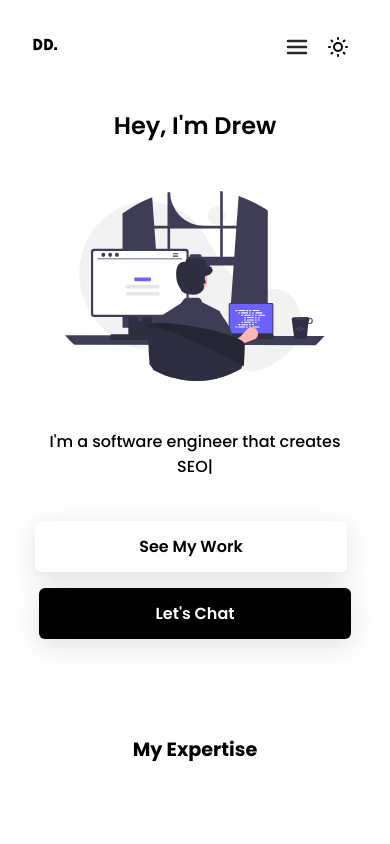
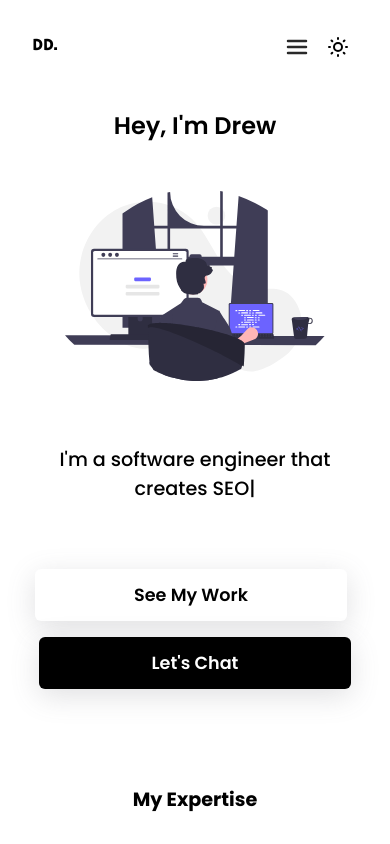
Before and after one commit to drewdoesdevelopment/drew-develops, a SvelteKit app: page / in a window 390 px wide. Shown: the top 844 px of the page. Built offline with nearby package versions, Linux system fonts and the light colour scheme.

Commit message:
Mobile typography/margin tweaks

```diff
--- a/src/elements/CallToAction.svelte
+++ b/src/elements/CallToAction.svelte
@@ -1,6 +1,6 @@
 <div class="cta">
-        <h3>Let's talk about how I can improve your web services</h3>
-        <a href="/connect" class="secondary btn">Setup a Free Consult</a>
+        <h3>Let's explore how I can improve your web services</h3>
+        <a href="/connect" class="secondary btn">Setup a Call</a>
 </div>
 
 <style scoped lang="scss">
@@ -19,7 +19,14 @@
     .cta {
         text-align: center;
         margin-top: 0rem;
-        margin-bottom: 4rem;
+        margin-bottom: 0rem !important;
+    }
+}
+
+
+@media (max-width: 800px) {
+    .cta {
+        margin: 3rem 0 6rem 0 !important;
     }
 }
 
--- a/src/routes/+page.svelte
+++ b/src/routes/+page.svelte
@@ -69,7 +69,7 @@ h1 {
 }
 
 h2 {
-    font-size: 1.2rem;
+    font-size: 1.4rem;
     font-weight: 500;
     margin-bottom: 4rem;
 }
@@ -97,9 +97,9 @@ h2 {
 
 
 .btn {
-    font-size: 1rem;
+    font-size: 1.1rem;
     margin-bottom: 1rem;
-    border-radius: 6px;
+    border-radius: 4px;
 }
 
 .expertise {
@@ -135,8 +135,9 @@ h2 {
     }
 
     .hero h2 {
-        margin-top: 3rem !important;
-        margin-bottom: 2rem;
+        margin-top: 4rem !important;
+        margin-bottom: 4rem;
+        font-size: 1.2rem !important;
     }
 
     .expertise {
@@ -147,8 +148,8 @@ h2 {
 @media (min-width: $breakpoint-xs) {
     .hero {
         h2 {
-            font-size: 1.2rem !important;
-            margin-bottom: 4rem;
+            font-size: 1.5rem !important;
+            margin-bottom: 5rem;
         }
     }
 }
@@ -172,7 +173,7 @@ h2 {
         }
 
         h2 {
-            margin-top: 3rem;
+            margin-top: 4rem;
             font-size: 1rem;
             height: 60px;
         }
@@ -218,6 +219,7 @@ h2 {
 
 }
 
+
 // Unique for the typing effect
 @media (min-width: 515px) {
     .hero h1 {
@@ -246,8 +248,8 @@ h2 {
     }
 
     .hero h2 {
-        font-size: 1.8rem !important;
-        margin-bottom: 5rem;
+        font-size: 1.4rem !important;
+        margin-bottom: 3rem;
     }
 }
 
```
Also changed, not shown: src/routes/previous-work/+page.svelte (+12 -0 lines).
